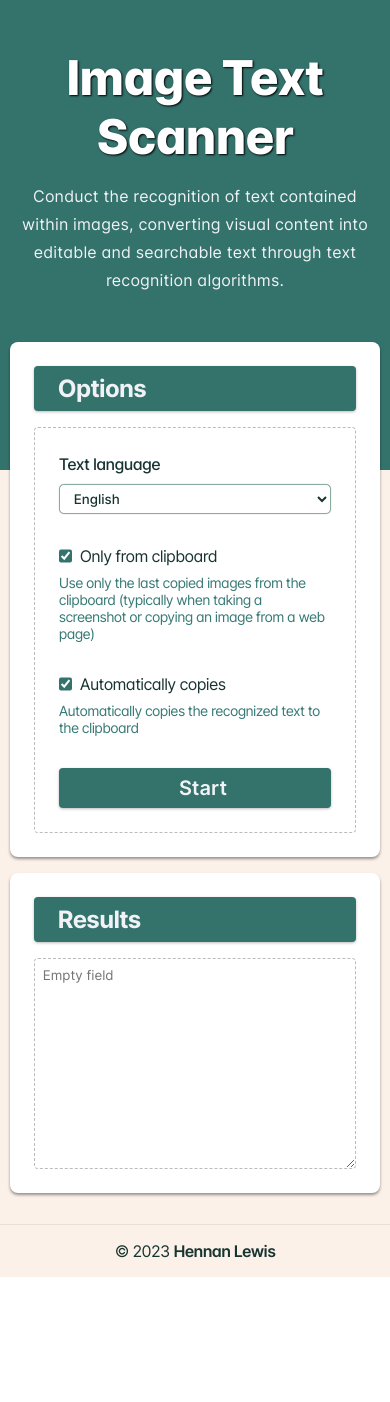
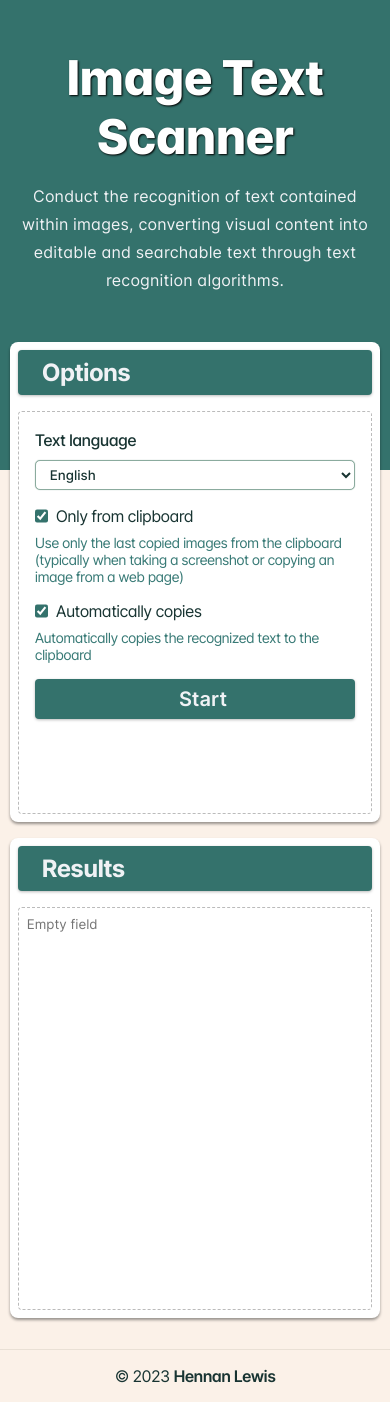
Before and after one commit to hennanlewis/txt-recognizer-py, a Flask app: page / in a window 390 px wide. Before the commit the page ends 1277 px from the top, so only its background shows below. Run offline with Flask 3, Linux system fonts and the light colour scheme.

Commit message:
style: adjustment in css from textarea visual

```diff
--- a/txt-recognize-py/assets/styles/style.css
+++ b/txt-recognize-py/assets/styles/style.css
@@ -84,12 +84,11 @@ main,
 	flex-direction: column;
 	width: 30rem;
 	max-width: 95vw;
-	min-height: 20rem;
+	min-height: 30rem;
 	padding: 1.5rem;
 	background: #FFF;
 	border-radius: .5rem;
 	box-shadow: 0 2px 3px #0006;
-	overflow: auto;
 	z-index: 10;
 }
 
@@ -132,7 +131,7 @@ main {
 	padding: 1rem;
 }
 
-.content_form > div:hover {
+.content_form>div:hover {
 	background: #0001;
 	border-radius: 0.5rem;
 }
@@ -229,6 +228,11 @@ div.actions:hover {
 	}
 }
 
+textarea.content {
+	resize: none;
+	outline: none;
+}
+
 .footer {
 	display: flex;
 	justify-content: center;
@@ -244,3 +248,15 @@ div.actions:hover {
 	font-weight: 600;
 	text-decoration: none;
 }
+
+@media (max-width: 480px) {
+
+	main,
+	.finalText {
+		padding: 0.5rem;
+	}
+
+	.content_form>div {
+		padding: 0.5rem;
+	}
+}
```
